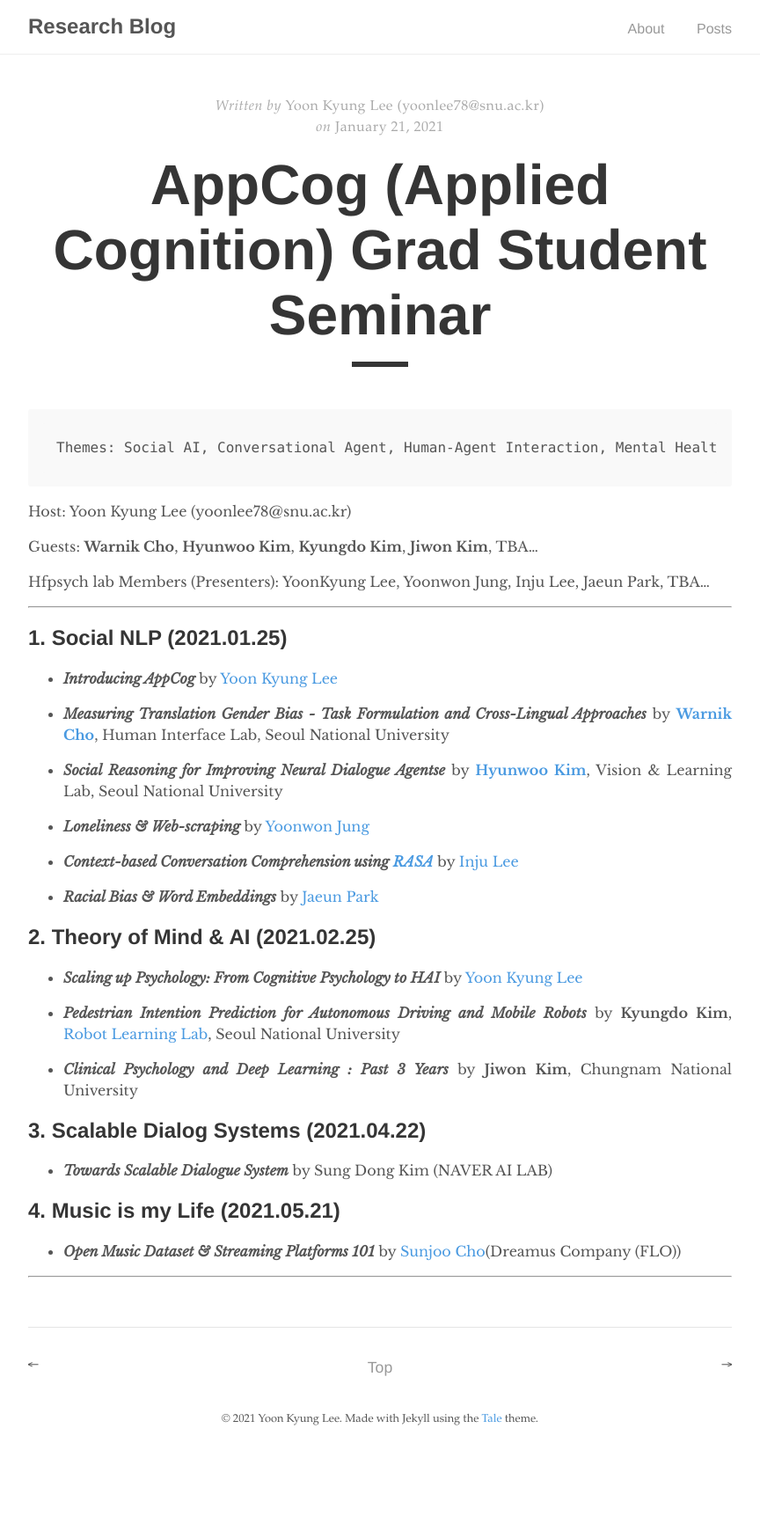
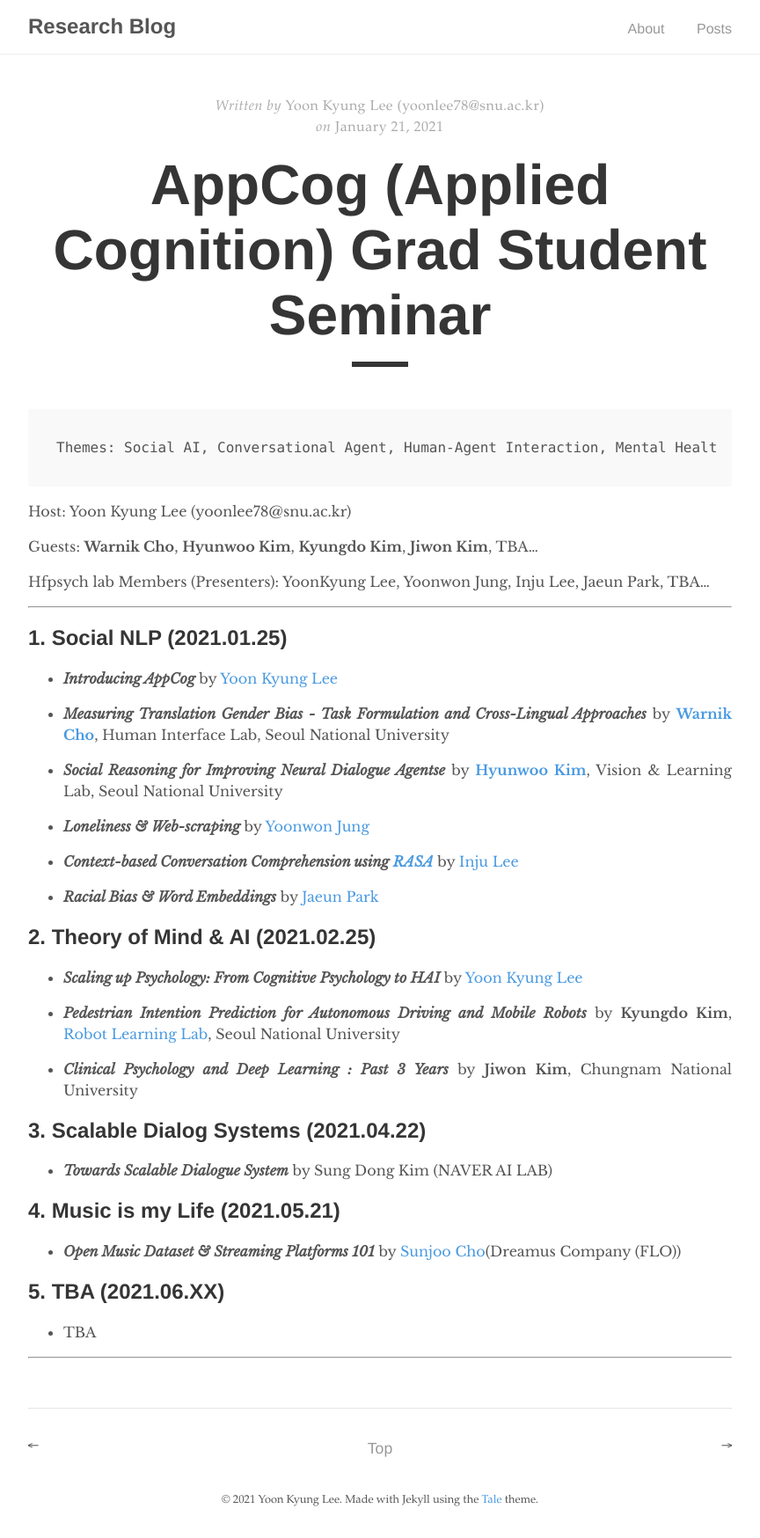
Before and after one commit to humanfactorspsych/blog, a Jekyll site: the page built from _posts/2021-01-21-appcog.md, in a window 1280 px wide. Shown: the whole page at 88% size, without its empty margins (208-1072 px from the left). Built offline with Jekyll 4.4.1, drawn with Linux system fonts in a browser that asks for light colours; before the commit the page ends 1656 px from its top, so only the background shows below that.

Commit message:
Update 2021-01-21-appcog.md

```diff
--- a/_posts/2021-01-21-appcog.md
+++ b/_posts/2021-01-21-appcog.md
@@ -48,4 +48,10 @@ Hfpsych lab Members (Presenters): YoonKyung Lee, Yoonwon Jung, Inju Lee, Jaeun P
 
 - _**Open Music Dataset & Streaming Platforms 101**_ by [Sunjoo Cho](https://maily.so/musicdata/about)(Dreamus Company (FLO))
 
+
+## 5. TBA (2021.06.XX)
+
+- TBA
+
+
 ----
```
